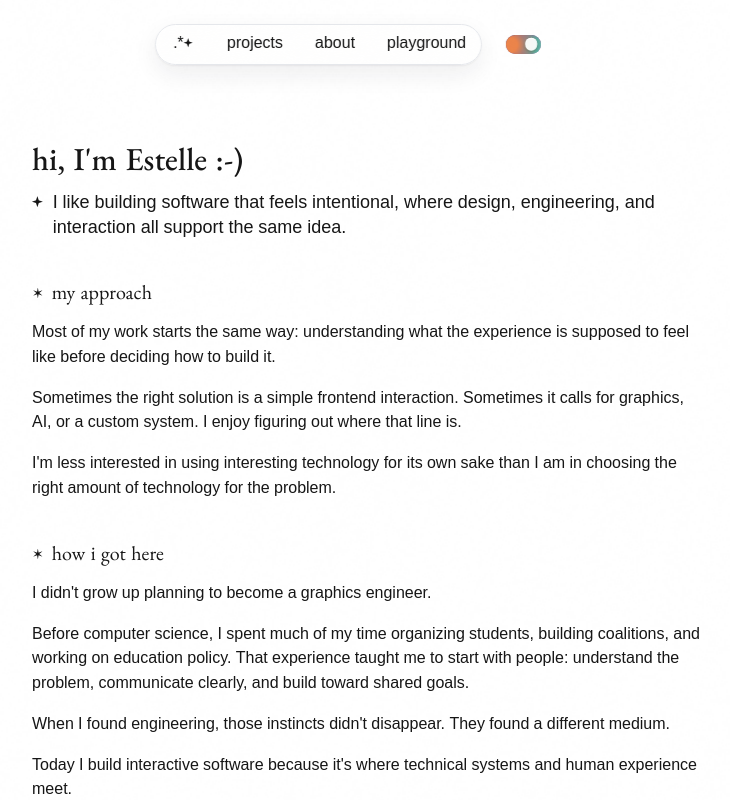
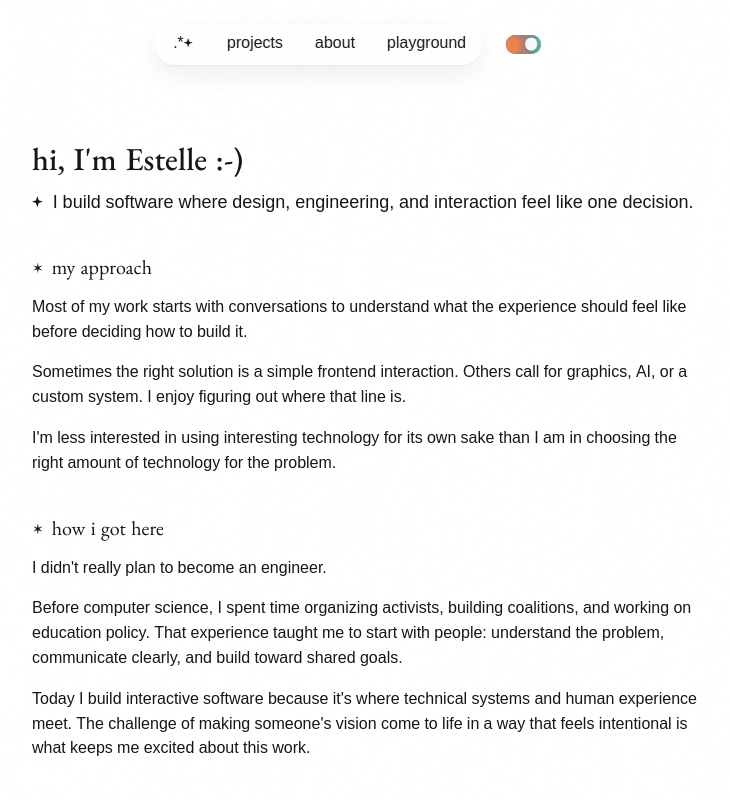
Before and after one commit to kimestelle/my-portfolio, a Next.js app: page /about in a window 1280 px wide. Shown: the top 800 px of the page, without its empty margins (267-997 px from the left). Built offline with nearby package versions, Linux system fonts and the light colour scheme; a web font is replaced by a local one.

Commit message:
simplify portfolio surfaces and refine project copy

```diff
--- a/src/app/about/page.tsx
+++ b/src/app/about/page.tsx
@@ -12,8 +12,7 @@ export default function About() {
           <div className="star-line-north">
             <span className="star-glyph-north" aria-hidden="true">✦</span>
             <ShimmerText as="span" className="star-copy-north">
-              I like building software that feels intentional, where design,
-              engineering, and interaction all support the same idea.
+              I build software where design, engineering, and interaction feel like one decision.
             </ShimmerText>
           </div>
         </header>
@@ -26,13 +25,12 @@ export default function About() {
             </ShimmerText>
           </div>
           <p>
-            Most of my work starts the same way: understanding what the
-            experience is supposed to feel like before deciding how to build
+            Most of my work starts with conversations to understand what the
+            experience should feel like before deciding how to build
             it.
           </p>
           <p>
-            Sometimes the right solution is a simple frontend interaction.
-            Sometimes it calls for graphics, AI, or a custom system. I enjoy
+            Sometimes the right solution is a simple frontend interaction. Others call for graphics, AI, or a custom system. I enjoy
             figuring out where that line is.
           </p>
           <p>
@@ -50,21 +48,17 @@ export default function About() {
             </ShimmerText>
           </div>
           <p>
-            I didn&apos;t grow up planning to become a graphics engineer.
+            I didn&apos;t really plan to become an engineer.
           </p>
           <p>
-            Before computer science, I spent much of my time organizing
-            students, building coalitions, and working on education policy.
+            Before computer science, I spent time organizing
+            activists, building coalitions, and working on education policy.
             That experience taught me to start with people: understand the
             problem, communicate clearly, and build toward shared goals.
           </p>
           <p>
-            When I found engineering, those instincts didn&apos;t disappear.
-            They found a different medium.
-          </p>
-          <p>
             Today I build interactive software because it&apos;s where
-            technical systems and human experience meet.
+            technical systems and human experience meet. The challenge of making someone&apos;s vision come to life in a way that feels intentional is what keeps me excited about this work.
           </p>
         </section>
 
--- a/src/app/components/Cover.tsx
+++ b/src/app/components/Cover.tsx
@@ -7,7 +7,7 @@ import { CursorTooltip } from './Tooltip';
 export default function Cover() {
   return (
     <div className="relative flex w-full flex-col items-center pb-24 pt-6 md:pb-32 md:pt-10">
-      <header className="homepage-intro-diffusion flex w-full max-w-2xl shrink-0 flex-col items-start">
+      <header className="flex w-full max-w-2xl shrink-0 flex-col items-start">
         <ShimmerText as="h1" className="type-identity">
           Estelle Kim
         </ShimmerText>
--- a/src/app/components/NavBar.css
+++ b/src/app/components/NavBar.css
@@ -36,7 +36,7 @@
   position: absolute;
   z-index: -1;
   inset: 0;
-  border: 1px solid var(--glass-outline);
+  border: 0;
   border-radius: var(--radius-pill);
   opacity: 1;
   background-color: var(--glass-opacity);
--- a/src/app/components/ProjectHTML.tsx
+++ b/src/app/components/ProjectHTML.tsx
@@ -41,7 +41,7 @@ export default function ProjectHTML() {
               className="group block"
             >
               <article>
-                <div className="glass-surface homepage-project-window ui-radius-surface relative aspect-[16/10] overflow-hidden">
+                <div className="homepage-project-window ui-radius-surface relative aspect-[16/10] overflow-hidden">
                   {project.media ? (
                     <Image
                       src={project.media.cover}
--- a/src/app/globals.css
+++ b/src/app/globals.css
@@ -386,7 +386,7 @@ summary::marker {
   position: relative;
   isolation: isolate;
   overflow: hidden;
-  border: 1px solid var(--glass-outline);
+  border: 0;
   background-color: var(--glass-opacity);
   box-shadow:
     inset 0 1px 0 rgba(255, 255, 255, 0.58),
@@ -445,11 +445,7 @@ summary::marker {
 
 .project-story-panel {
   overflow: hidden;
-}
-
-.project-story-panel:hover,
-.project-story-panel:focus-within {
-  background-color: var(--glass-opacity);
+  background-color: rgba(255, 255, 255, 0.78);
 }
 
 .project-story-panel > * {
@@ -511,45 +507,6 @@ summary::marker {
   .glass-interactive:active,
   .group:hover .homepage-project-window {
     transform: none;
-  }
-}
-
-.homepage-intro-diffusion {
-  position: relative;
-  isolation: isolate;
-}
-
-.homepage-intro-diffusion::before {
-  content: "";
-  position: absolute;
-  inset: -2.5rem -4rem;
-  z-index: -1;
-  pointer-events: none;
-  background: radial-gradient(
-    ellipse at 40% 44%,
-    rgba(255, 255, 255, 0.34) 0%,
-    rgba(255, 255, 255, 0.18) 48%,
-    rgba(255, 255, 255, 0) 78%
-  );
-  backdrop-filter: blur(10px) saturate(0.94);
-  -webkit-backdrop-filter: blur(10px) saturate(0.94);
-  mask-image: radial-gradient(
-    ellipse at 40% 44%,
-    black 34%,
-    rgba(0, 0, 0, 0.72) 56%,
-    transparent 79%
-  );
-  -webkit-mask-image: radial-gradient(
-    ellipse at 40% 44%,
-    black 34%,
-    rgba(0, 0, 0, 0.72) 56%,
-    transparent 79%
-  );
-}
-
-@media (max-width: 640px) {
-  .homepage-intro-diffusion::before {
-    inset: -1.75rem -1.25rem;
   }
 }
 
--- a/src/app/projects/components/ProjectBlock.tsx
+++ b/src/app/projects/components/ProjectBlock.tsx
@@ -37,7 +37,7 @@ export default function ProjectBlock({ project }: ProjectBlockProps) {
           {project.collapsed.purpose}
         </p>
 
-        <div className="glass-surface ui-radius-panel mt-5 grid gap-4 p-4 sm:grid-cols-2">
+        <div className="mt-5 grid gap-4 border-y border-[color:var(--line-color)] py-4 sm:grid-cols-2 sm:gap-8">
           <div>
             <h4 className="text-neutral-500">my role</h4>
             <p className="mt-1">{project.metadata.role}</p>
--- a/src/app/projects/components/projectCopy.ts
+++ b/src/app/projects/components/projectCopy.ts
@@ -206,7 +206,7 @@ export const PORTFOLIO_PROJECTS: PortfolioProject[] = [
     section: 'shipped with teams',
     variant: 'standard',
     metadata: {
-      date: 'technical leadership from Fall 2024; major repository consolidation January–February 2026',
+      date: 'January–February 2026',
       role: 'technical lead',
       result: 'one maintained public site and documented content workflow',
       stack: 'React · TypeScript · Vite · Tailwind · GitHub Pages',
@@ -290,7 +290,6 @@ export const PORTFOLIO_PROJECTS: PortfolioProject[] = [
     media: { cover: '/textures/matter/red-silk/albedo.png' },
     technicalLabel:
       'how one fabric model drives rendering, motion, and export →',
-    status: 'in active development',
     liveUrl: 'https://digital-loom-nine.vercel.app/',
   },
   {
--- a/src/app/projects/page.tsx
+++ b/src/app/projects/page.tsx
@@ -505,7 +505,7 @@ function ExpandedProject({ project }: { project: PortfolioProject }) {
   return (
     <div
       data-project-story
-      className="project-story-panel glass-panel ui-radius-surface"
+      className="project-story-panel ui-radius-surface"
     >
       <div className="type-meta grid gap-3 border-b border-[color:var(--line-color)] px-4 py-3 text-[color:var(--text-meta)] sm:grid-cols-2 md:px-5">
         <span>{project.metadata.date}</span>
```
Also changed, not shown: src/app/playground/components/Lab.tsx (+9 -5 lines).
